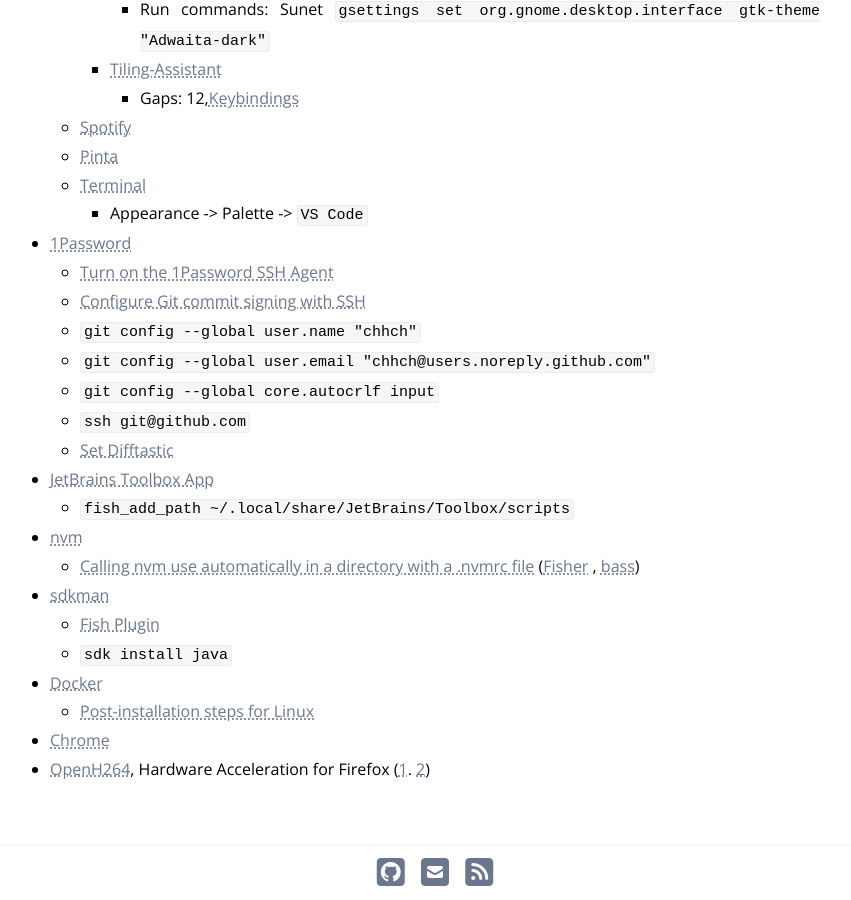
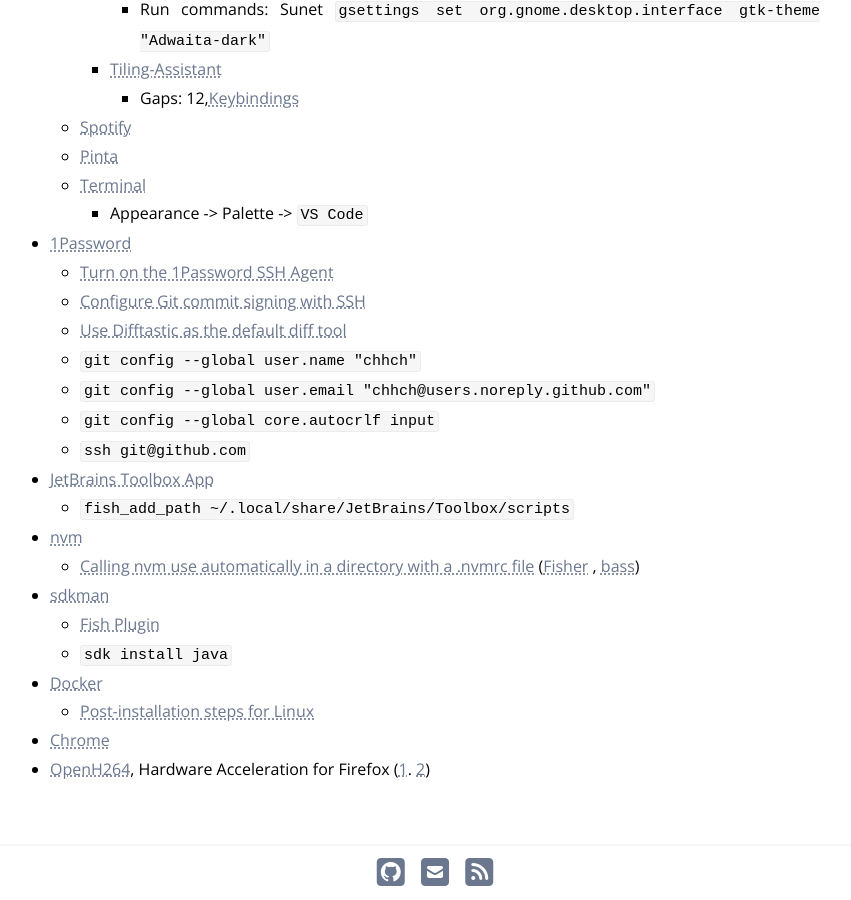
Before and after one commit to chhch/chhch.github.io, a Jekyll site: the page built from _posts/2017-09-29-programmme.md, in a window 1280 px wide and 900 px high, scrolled down 1052 px. Shown: the whole window, without its empty margins (220-1071 px from the left). Built offline with Jekyll 4.4.1, drawn with Linux system fonts in a browser that asks for light colours; nearby versions of some CDN libraries; our own code applies the rules of GitHub Pages for plain Markdown files; comment, search, counter and statistics services are not loaded.

Commit message:
Update description

```diff
--- a/_posts/2017-09-29-programmme.md
+++ b/_posts/2017-09-29-programmme.md
@@ -40,11 +40,11 @@
 - [1Password](https://1password.com/de/downloads/linux/)
     - [Turn on the 1Password SSH Agent](https://developer.1password.com/docs/ssh/get-started/#step-3-turn-on-the-1password-ssh-agent)
     - [Configure Git commit signing with SSH](https://developer.1password.com/docs/ssh/git-commit-signing#step-1-configure-git-commit-signing-with-ssh)
+    - [Use Difftastic as the default diff tool](https://difftastic.wilfred.me.uk/git.html)
     - `git config --global user.name "chhch"`
     - `git config --global user.email "chhch@users.noreply.github.com"`
     - `git config --global core.autocrlf input`
     - `ssh git@github.com`
-    - [Set Difftastic](https://difftastic.wilfred.me.uk/git.html)
 - [JetBrains Toolbox App](https://www.jetbrains.com/toolbox-app/)
     - `fish_add_path ~/.local/share/JetBrains/Toolbox/scripts`
 - [nvm](https://docs.npmjs.com/downloading-and-installing-node-js-and-npm#using-a-node-version-manager-to-install-nodejs-and-npm)
```
